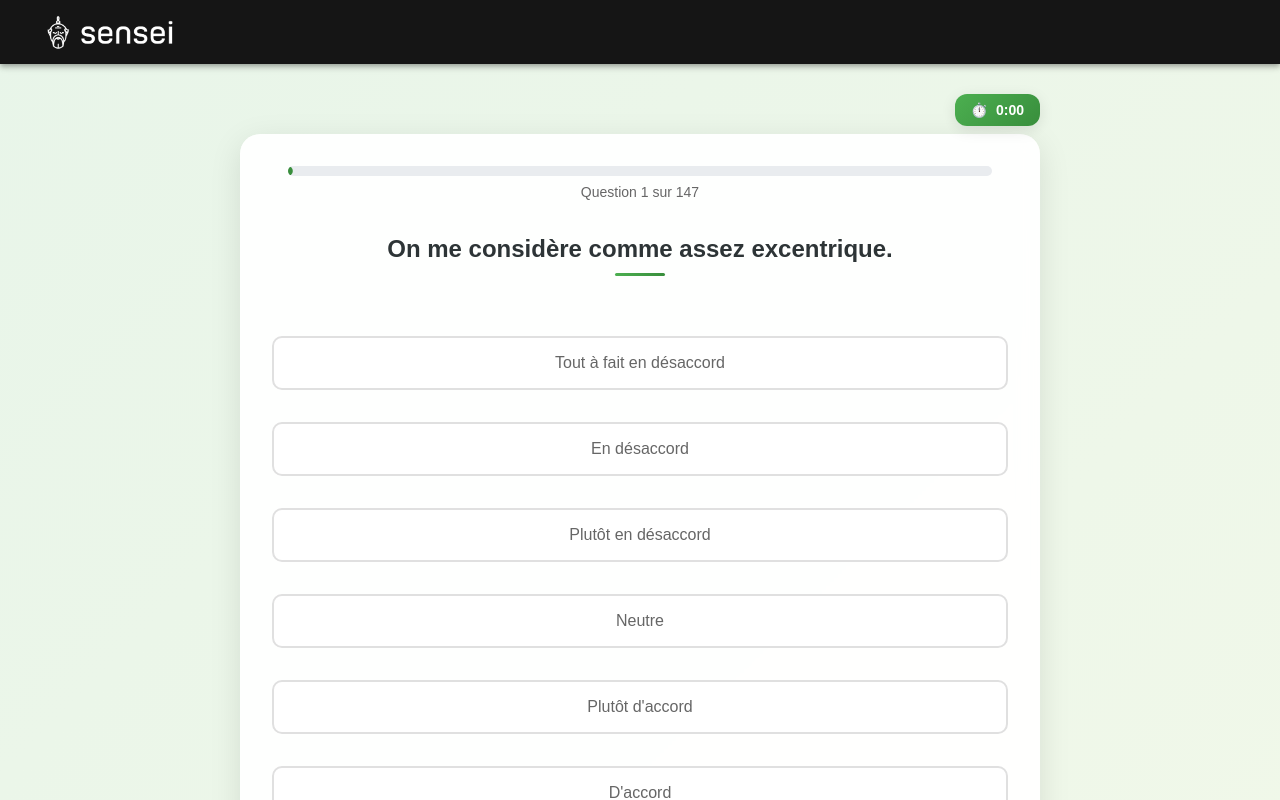
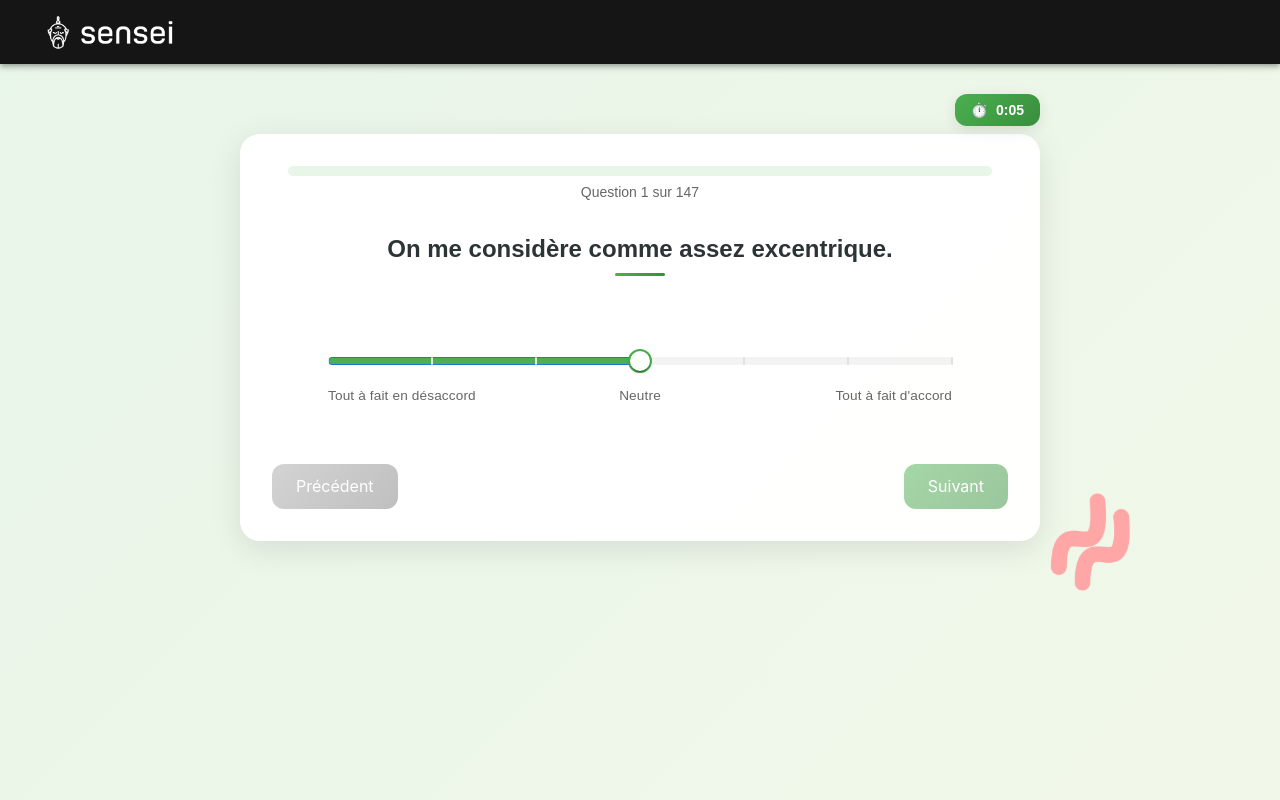
Before and after one commit to jeje-01350/projet-test-psycho, a React (Vite) app in the folder frontend/: page /ambi/test in a window 1280 px wide. Shown: the top 800 px of the page. Built offline with nearby package versions, Linux system fonts and the light colour scheme.

Commit message:
refactor: upgrade AMBI test UI with MUI Slider and improved state management

```diff
--- a/frontend/src/pages/Ambi/AppAmbiTest.jsx
+++ b/frontend/src/pages/Ambi/AppAmbiTest.jsx
@@ -1,7 +1,7 @@
 import React, { useState, useEffect } from 'react';
 import { useNavigate } from 'react-router-dom';
 import styled, { createGlobalStyle, keyframes } from 'styled-components';
-import { LinearProgress } from '@mui/material';
+import { LinearProgress, Slider, Box, Typography } from '@mui/material';
 import { ToastContainer, toast } from 'react-toastify';
 import 'react-toastify/dist/ReactToastify.css';
 import { ambiQuestions, ambiScale } from '../../constants/Ambi/data';
@@ -215,13 +215,37 @@ const SenseiImage = styled.img`
   }
 `;
 
+const SliderContainer = styled(Box)`
+  width: 100%;
+  padding: 2rem 3.5rem;
+  margin-top: 1rem;
+  animation: ${fadeIn} 0.6s ease-out;
+`;
+
+const SliderLabel = styled(Typography)`
+  color: #666;
+  font-family: "Nunito", sans-serif;
+  font-size: 0.9rem;
+  margin-top: 0.5rem;
+`;
+
+const marks = [
+  { value: 1, label: 'Tout à fait en désaccord' },
+  { value: 2, label: '' },
+  { value: 3, label: '' },
+  { value: 4, label: 'Neutre' },
+  { value: 5, label: '' },
+  { value: 6, label: '' },
+  { value: 7, label: 'Tout à fait d\'accord' },
+];
+
 const AppAmbiTest = () => {
   const navigate = useNavigate();
   const [currentQuestion, setCurrentQuestion] = useState(0);
-  const [answers, setAnswers] = useState([]);
-  const [selectedAnswers, setSelectedAnswers] = useState(new Array(ambiQuestions.length).fill(null));
+  const [answers, setAnswers] = useState({});
+  const [questionStartTimes, setQuestionStartTimes] = useState([Date.now()]);
   const [testStartTime] = useState(Date.now());
-  const [questionStartTimes, setQuestionStartTimes] = useState([Date.now()]);
+  const [currentTime, setCurrentTime] = useState(Date.now());
   const [randomQuestionOrder] = useState(() => {
     const indices = Array.from({ length: ambiQuestions.length }, (_, i) => i);
     for (let i = indices.length - 1; i > 0; i--) {
@@ -231,6 +255,14 @@ const AppAmbiTest = () => {
     return indices;
   });
 
+  useEffect(() => {
+    const timer = setInterval(() => {
+      setCurrentTime(Date.now());
+    }, 1000);
+
+    return () => clearInterval(timer);
+  }, []);
+
   const progress = ((currentQuestion + 1) / ambiQuestions.length) * 100;
 
   useEffect(() => {
@@ -238,10 +270,11 @@ const AppAmbiTest = () => {
     window.scrollTo({ top: 0, behavior: 'smooth' });
   }, [currentQuestion]);
 
-  const handleAnswerSelect = (value) => {
-    const newSelectedAnswers = [...selectedAnswers];
-    newSelectedAnswers[randomQuestionOrder[currentQuestion]] = value;
-    setSelectedAnswers(newSelectedAnswers);
+  const handleAnswerSelect = (event, value) => {
+    setAnswers(prev => ({
+      ...prev,
+      [currentQuestion]: value
+    }));
   };
 
   const handlePrevious = () => {
@@ -288,27 +321,23 @@ const AppAmbiTest = () => {
   };
 
   const handleNext = async () => {
-    const currentQuestionIndex = randomQuestionOrder[currentQuestion];
-    const currentQuestionData = ambiQuestions[currentQuestionIndex];
-
-    const currentAnswer = {
-      question: currentQuestionData.question,
-      answer: selectedAnswers[currentQuestionIndex],
-      dimension: currentQuestionData.dimension,
-      isReversed: currentQuestionData.isReversed
-    };
-
-    const newAnswers = [...answers];
-    newAnswers[currentQuestionIndex] = currentAnswer;
-    setAnswers(newAnswers);
-
     if (currentQuestion + 1 < ambiQuestions.length) {
       setCurrentQuestion(currentQuestion + 1);
     } else {
+      const formattedAnswers = Object.entries(answers).map(([index, value]) => {
+        const questionData = ambiQuestions[randomQuestionOrder[parseInt(index)]];
+        return {
+          question: questionData.question,
+          answer: value,
+          dimension: questionData.dimension,
+          isReversed: questionData.isReversed
+        };
+      });
+
       const dimensions = ['E', 'A', 'C', 'S', 'O'];
       const scores = {};
       dimensions.forEach(dim => {
-        scores[dim] = calculateScore(newAnswers, dim);
+        scores[dim] = calculateScore(formattedAnswers, dim);
       });
 
       try {
@@ -319,7 +348,7 @@ const AppAmbiTest = () => {
         });
         const averageResponseTime = Math.round(responseTimes.reduce((a, b) => a + b, 0) / responseTimes.length);
 
-        await submitResults(scores, newAnswers, testDuration, averageResponseTime);
+        await submitResults(scores, formattedAnswers, testDuration, averageResponseTime);
         navigate('/ambi/results', {
           state: {
             scores,
@@ -333,8 +362,8 @@ const AppAmbiTest = () => {
     }
   };
 
-  const formatTime = (ms) => {
-    const seconds = Math.floor((Date.now() - ms) / 1000);
+  const formatTime = (startTime) => {
+    const seconds = Math.floor((currentTime - startTime) / 1000);
     const minutes = Math.floor(seconds / 60);
     const remainingSeconds = seconds % 60;
     return `${minutes}:${remainingSeconds.toString().padStart(2, '0')}`;
@@ -349,7 +378,19 @@ const AppAmbiTest = () => {
         </TimerContainer>
 
         <ProgressContainer>
-          <StyledLinearProgress variant="determinate" value={progress} />
+          <LinearProgress
+            variant="determinate"
+            value={(currentQuestion / ambiQuestions.length) * 100}
+            sx={{
+              height: 10,
+              borderRadius: 5,
+              backgroundColor: '#e8f5e9',
+              '& .MuiLinearProgress-bar': {
+                backgroundColor: '#4caf50',
+                borderRadius: 5,
+              }
+            }}
+          />
           <ProgressText>
             Question {currentQuestion + 1} sur {ambiQuestions.length}
           </ProgressText>
@@ -359,17 +400,61 @@ const AppAmbiTest = () => {
           {ambiQuestions[randomQuestionOrder[currentQuestion]].question}
         </QuestionText>
 
-        <ScaleContainer>
-          {ambiScale.map((scale) => (
-            <ScaleButton
-              key={scale.value}
-              $active={selectedAnswers[randomQuestionOrder[currentQuestion]] === scale.value}
-              onClick={() => handleAnswerSelect(scale.value)}
-            >
-              {scale.label}
-            </ScaleButton>
-          ))}
-        </ScaleContainer>
+        <SliderContainer>
+          <Slider
+            value={answers[currentQuestion] || 4}
+            onChange={handleAnswerSelect}
+            min={1}
+            max={7}
+            step={1}
+            marks={marks}
+            sx={{
+              '& .MuiSlider-rail': {
+                height: 8,
+                backgroundColor: '#e0e0e0',
+              },
+              '& .MuiSlider-track': {
+                height: 8,
+                backgroundColor: '#4caf50',
+              },
+              '& .MuiSlider-thumb': {
+                width: 24,
+                height: 24,
+                backgroundColor: '#fff',
+                border: '2px solid #4caf50',
+                '&:hover, &.Mui-focusVisible': {
+                  boxShadow: '0 0 0 8px rgba(76, 175, 80, 0.16)',
+                },
+                '&.Mui-active': {
+                  boxShadow: '0 0 0 12px rgba(76, 175, 80, 0.16)',
+                },
+              },
+              '& .MuiSlider-mark': {
+                backgroundColor: '#e0e0e0',
+                height: 8,
+                width: 2,
+                '&.MuiSlider-markActive': {
+                  backgroundColor: '#fff',
+                },
+              },
+              '& .MuiSlider-markLabel': {
+                fontFamily: '"Nunito", sans-serif',
+                fontSize: '0.85rem',
+                color: '#666',
+                marginTop: '10px',
+                whiteSpace: 'nowrap',
+                fontWeight: 500,
+                transform: 'translate(-50%, 0)',
+                '&[data-index="0"]': {
+                  transform: 'translate(0%, 0)',
+                },
+                '&[data-index="6"]': {
+                  transform: 'translate(-100%, 0)',
+                },
+              },
+            }}
+          />
+        </SliderContainer>
 
         <NavigationButtons>
           <PreviousButton
@@ -379,7 +464,7 @@ const AppAmbiTest = () => {
             Précédent
           </PreviousButton>
           <NextButton
-            disabled={selectedAnswers[randomQuestionOrder[currentQuestion]] === null}
+            disabled={answers[currentQuestion] === undefined}
             onClick={handleNext}
           >
             {currentQuestion + 1 === ambiQuestions.length ? 'Terminer' : 'Suivant'}
```
